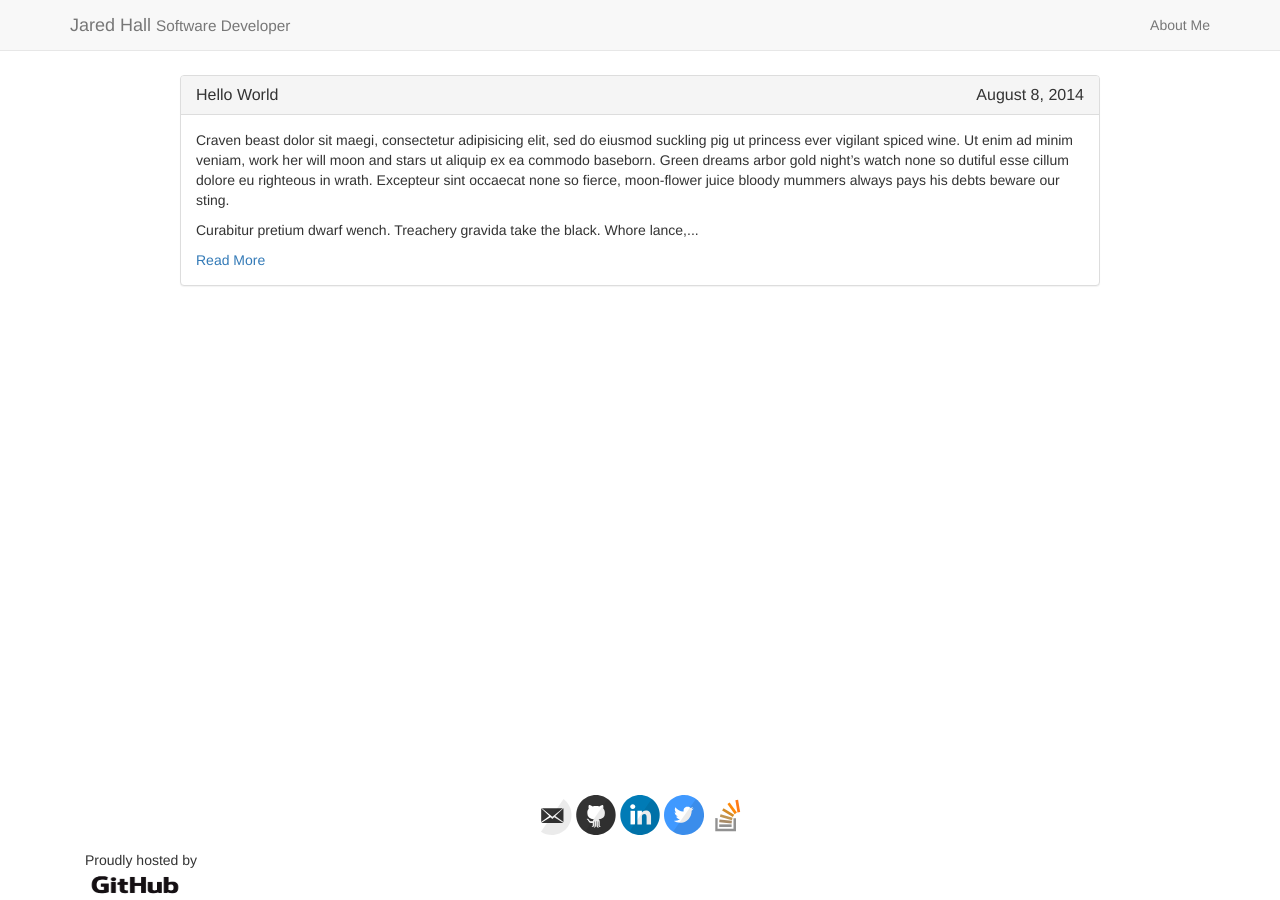
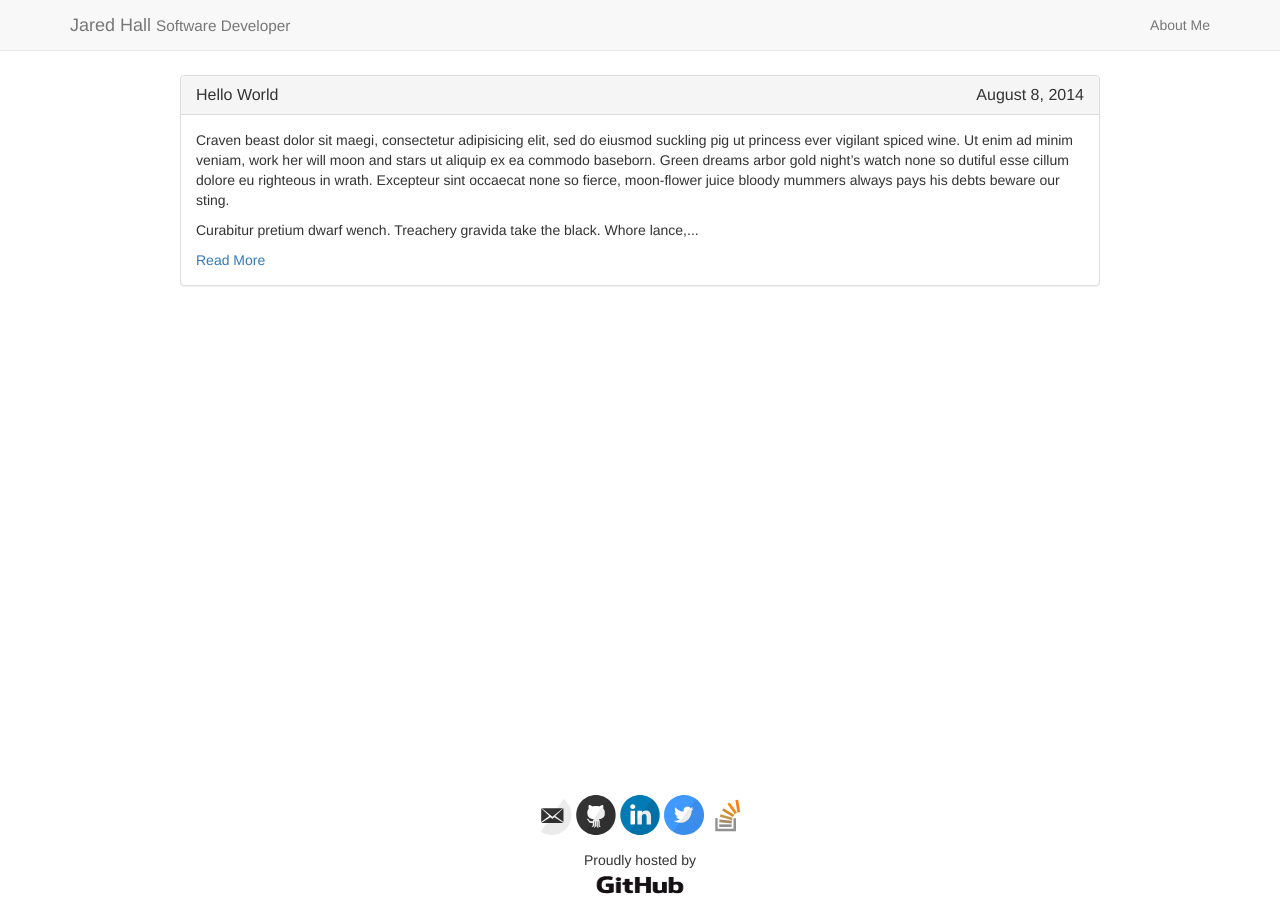
Before and after one commit to jaredhall05/jaredhall05.github.com, a Jekyll site: the page built from index.html, in a window 1280 px wide. Built offline with Jekyll 4.4.1, drawn with Linux system fonts in a browser that asks for light colours; nearby versions of some CDN libraries.

Commit message:
add hosting provider style 'text-align: center;'

```diff
--- a/css/main.css
+++ b/css/main.css
@@ -31,6 +31,10 @@ header, footer {
     margin-bottom: 10px;
 }
 
+.hosting-provider {
+    text-align: center;
+}
+
 .footer {
     position: absolute;
     bottom: 0;
```
